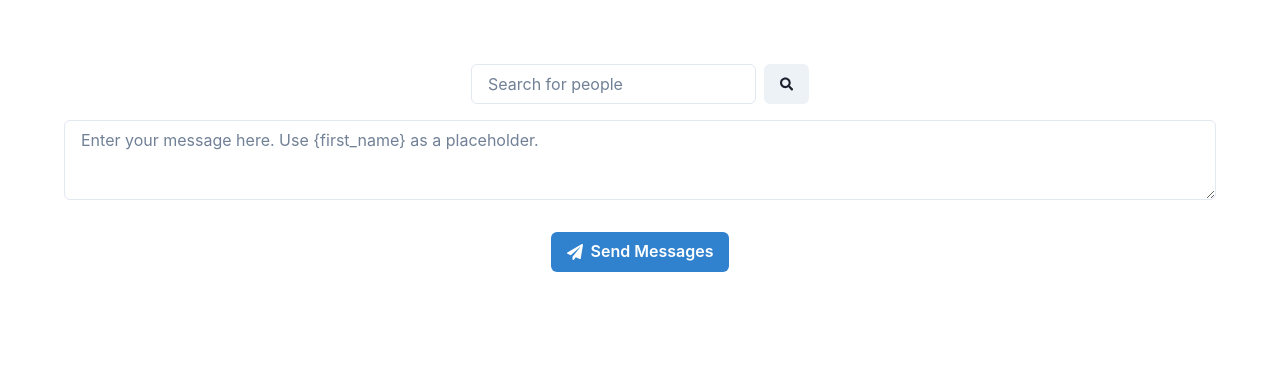
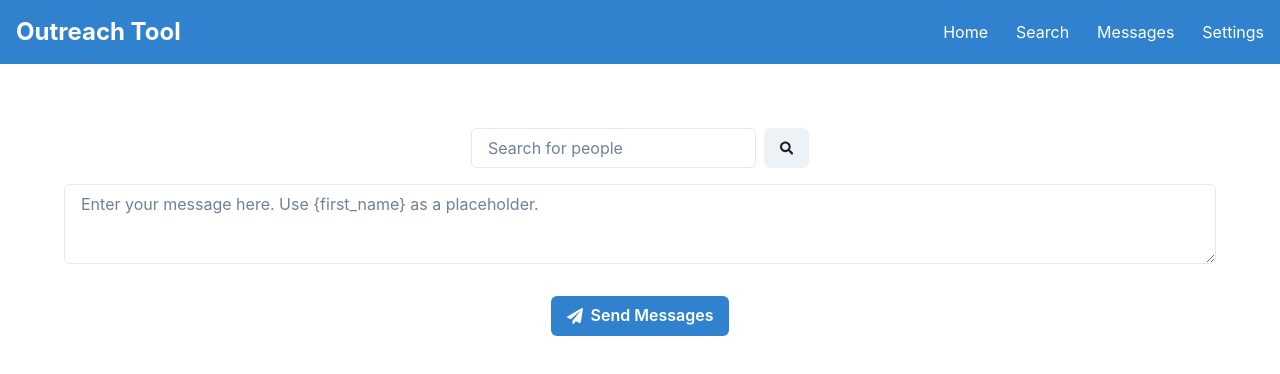
Before and after one commit to GPT-Engineer-App/linkedin-outreach-tool, a React (Vite) app: page / in a window 1280 px wide. Shown: the top 374 px of the page. Built offline with nearby package versions, Linux system fonts and the light colour scheme.

Commit message:
Added a responsive navigation bar to the LinkedIn outreach tool. The navbar includes links to Home, Search, Messages, and Settings. It is designed to be sleek and visually appealing, and works well on both desktop and mobile views.

```diff
--- a/src/App.jsx
+++ b/src/App.jsx
@@ -1,9 +1,11 @@
 import { Route, BrowserRouter as Router, Routes } from "react-router-dom";
 import Index from "./pages/Index.jsx";
+import Navbar from "./components/Navbar.jsx"; // Import the Navbar component
 
 function App() {
   return (
     <Router>
+      <Navbar /> {/* Add the Navbar component here */}
       <Routes>
         <Route exact path="/" element={<Index />} />
       </Routes>
--- /dev/null
+++ b/src/components/Navbar.jsx
@@ -0,0 +1,46 @@
+import React from 'react';
+import { Box, Flex, Link, IconButton, useDisclosure, Stack } from '@chakra-ui/react';
+import { HamburgerIcon, CloseIcon } from '@chakra-ui/icons';
+import { Link as RouterLink } from 'react-router-dom';
+
+const Navbar = () => {
+  const { isOpen, onOpen, onClose } = useDisclosure();
+
+  return (
+    <Box bg="blue.500" px={4}>
+      <Flex h={16} alignItems="center" justifyContent="space-between">
+        <IconButton
+          size="md"
+          icon={isOpen ? <CloseIcon /> : <HamburgerIcon />}
+          aria-label="Open Menu"
+          display={{ md: 'none' }}
+          onClick={isOpen ? onClose : onOpen}
+        />
+        <Flex alignItems="center">
+          <Box fontSize="2xl" fontWeight="bold" color="white">Outreach Tool</Box>
+        </Flex>
+        <Flex alignItems="center">
+          <Stack direction="row" spacing={7} display={{ base: 'none', md: 'flex' }}>
+            <Link as={RouterLink} to="/" color="white">Home</Link>
+            <Link as={RouterLink} to="/search" color="white">Search</Link>
+            <Link as={RouterLink} to="/messages" color="white">Messages</Link>
+            <Link as={RouterLink} to="/settings" color="white">Settings</Link>
+          </Stack>
+        </Flex>
+      </Flex>
+
+      {isOpen ? (
+        <Box pb={4} display={{ md: 'none' }}>
+          <Stack as="nav" spacing={4}>
+            <Link as={RouterLink} to="/" onClick={onClose}>Home</Link>
+            <Link as={RouterLink} to="/search" onClick={onClose}>Search</Link>
+            <Link as={RouterLink} to="/messages" onClick={onClose}>Messages</Link>
+            <Link as={RouterLink} to="/settings" onClick={onClose}>Settings</Link>
+          </Stack>
+        </Box>
+      ) : null}
+    </Box>
+  );
+};
+
+export default Navbar;
```
